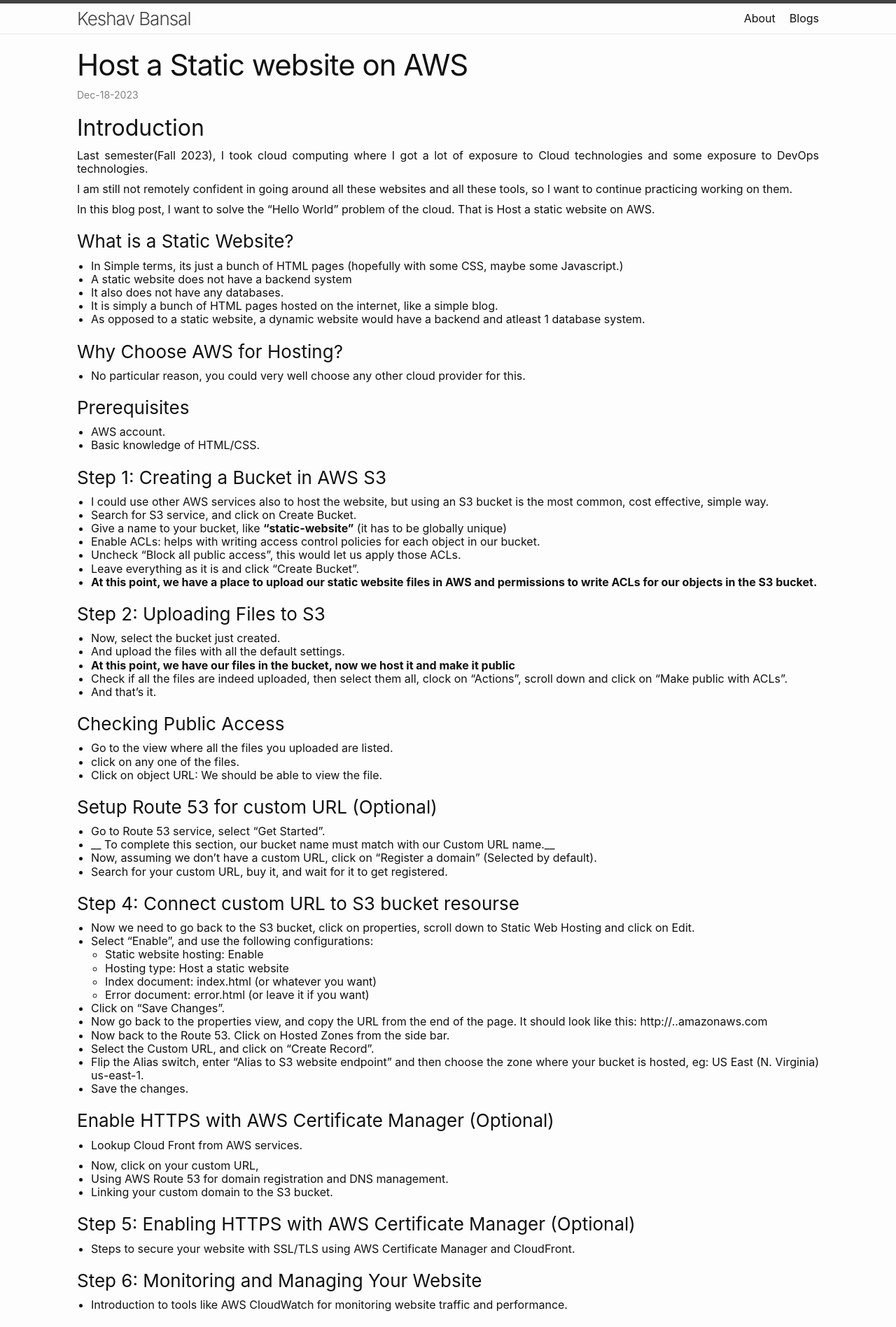
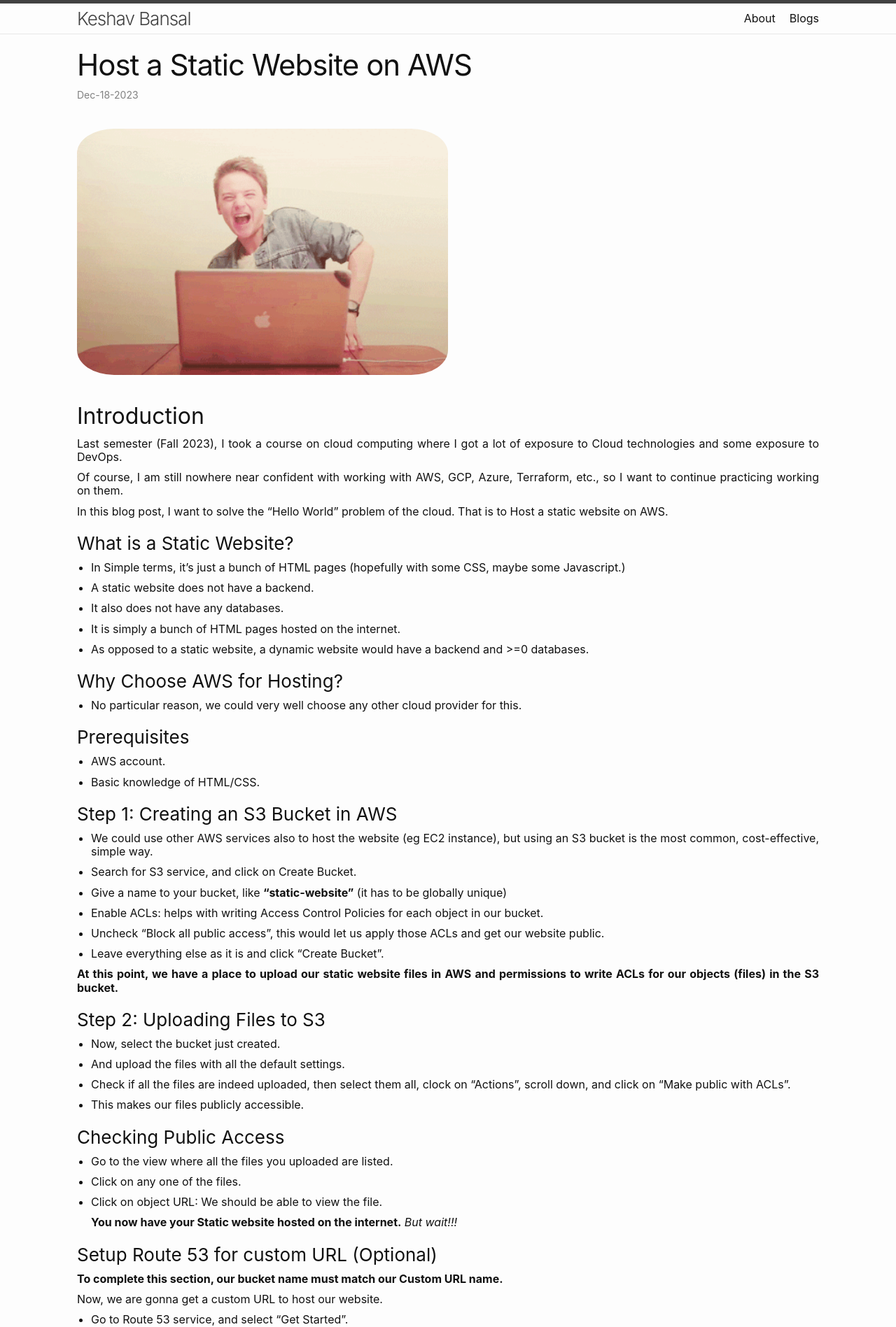
Before and after one commit to keshavbansal015/keshavbansal015.github.com, a Jekyll site: the page built from _posts/Jan 2024/2023-12-18-static-website-aws.md, in a window 1280 px wide. Shown: the top 1897 px of the page at 70% size. Built offline with Jekyll 4.4.1, drawn with Linux system fonts in a browser that asks for light colours; some of the changed text lies outside the part shown.

Commit message:
small updates

```diff
--- a/_posts/Jan 2024/2023-12-18-static-website-aws.md
+++ b/_posts/Jan 2024/2023-12-18-static-website-aws.md
@@ -1,92 +1,171 @@
 ---
 layout: post
-title: "Host a Static website on AWS"
+title: "Host a Static Website on AWS"
 categories: Cloud_Computing AWS
 permalink: :title
 ---
 
+<img src="/assets/Jan 2023/static-website/Happy programmer.gif" alt="Happy Programmer" class="blog-gif-top">
+
 ## Introduction
-Last semester(Fall 2023), I took cloud computing where I got a lot of exposure to Cloud technologies
-and some exposure to DevOps technologies.
 
-I am still not remotely confident in going around all these websites and all these tools, so I
-want to continue practicing working on them.
+Last semester (Fall 2023), I took a course on cloud computing where I got a lot of exposure to Cloud technologies and some exposure to DevOps.
 
-In this blog post, I want to solve the "Hello World" problem of the cloud. That is Host a static website on AWS.
+Of course, I am still nowhere near confident with working with AWS, GCP, Azure, Terraform, etc., so I want to continue practicing working on them.
+
+In this blog post, I want to solve the "Hello World" problem of the cloud. That is to Host a static website on AWS.
+
 
 ### What is a Static Website?
-- In Simple terms, its just a bunch of HTML pages (hopefully with some CSS, maybe some Javascript.)
-- A static website does not have a backend system
+
+- In Simple terms, it's just a bunch of HTML pages (hopefully with some CSS, maybe some Javascript.)
+
+- A static website does not have a backend.
+
 - It also does not have any databases.
-- It is simply a bunch of HTML pages hosted on the internet, like a simple blog.
-- As opposed to a static website, a dynamic website would have a backend and atleast 1 database system.
+
+- It is simply a bunch of HTML pages hosted on the internet.
+
+- As opposed to a static website, a dynamic website would have a backend and >=0 databases.
+
 
 ### Why Choose AWS for Hosting?
-- No particular reason, you could very well choose any other cloud provider for this.
+
+- No particular reason, we could very well choose any other cloud provider for this.
+
 
 ### Prerequisites
+
 - AWS account.
+
 - Basic knowledge of HTML/CSS.
 
-### Step 1: Creating a Bucket in AWS S3
-- I could use other AWS services also to host the website, but using an S3 bucket is the most common, cost effective, simple way.
+
+### Step 1: Creating an S3 Bucket in AWS
+
+- We could use other AWS services also to host the website (eg EC2 instance), but using an S3 bucket is the most common, cost-effective, simple way.
+
 - Search for S3 service, and click on Create Bucket.
+
 - Give a name to your bucket, like __"static-website"__ (it has to be globally unique)
-- Enable ACLs: helps with writing access control policies for each object in our bucket.
-- Uncheck "Block all public access", this would let us apply those ACLs.
-- Leave everything as it is and click "Create Bucket".
-- __At this point, we have a place to upload our static website files in AWS and permissions to write ACLs for our objects in the S3 bucket.__
+
+- Enable ACLs: helps with writing Access Control Policies for each object in our bucket.
+
+- Uncheck "Block all public access", this would let us apply those ACLs and get our website public.
+
+- Leave everything else as it is and click "Create Bucket".
+
+**At this point, we have a place to upload our static website files in AWS and permissions to write ACLs for our objects (files) in the S3 bucket.**
+
 
 ### Step 2: Uploading Files to S3
+
 - Now, select the bucket just created.
+
 - And upload the files with all the default settings.
-- __At this point, we have our files in the bucket, now we host it and make it public__
-- Check if all the files are indeed uploaded, then select them all, clock on "Actions", scroll down and click on "Make public with ACLs".
-- And that's it.
+
+- Check if all the files are indeed uploaded, then select them all, clock on "Actions", scroll down, and click on "Make public with ACLs".
+
+- This makes our files publicly accessible.
+
 
 ### Checking Public Access
+
 - Go to the view where all the files you uploaded are listed.
-- click on any one of the files.
+
+- Click on any one of the files.
+
 - Click on object URL: We should be able to view the file.
 
+  **You now have your Static website hosted on the internet.** *But wait!!!*
+
 ### Setup Route 53 for custom URL (Optional)
-- Go to Route 53 service, select "Get Started".
-- __ To complete this section, our bucket name must match with our Custom URL name.__
+
+**To complete this section, our bucket name must match our Custom URL name.**
+
+Now, we are gonna get a custom URL to host our website.
+
+- Go to Route 53 service, and select "Get Started".
+
 - Now, assuming we don't have a custom URL, click on "Register a domain" (Selected by default).
-- Search for your custom URL, buy it, and wait for it to get registered.
 
-### Step 4: Connect custom URL to S3 bucket resourse
-- Now we need to go back to the S3 bucket, click on properties, scroll down to Static Web Hosting and click on Edit.
+- Search for the custom URL of your choice, buy it, and wait for it to get registered.
+
+
+### Step 4: Connect custom URL to S3 bucket resource
+
+- Now we need to go back to the S3 bucket, click on properties, scroll down to Static Web Hosting, and click on Edit.
+
 - Select "Enable", and use the following configurations:
-    - Static website hosting: Enable
-    - Hosting type: Host a static website
-    - Index document: index.html (or whatever you want)
-    - Error document: error.html (or leave it if you want)
+
+	- Static website hosting: Enable
+
+	- Hosting type: Host a static website
+
+	- Index document: index.html (or whatever you want)
+
+	- Error document: error.html (or leave it if you want)
+
 - Click on "Save Changes".
-- Now go back to the properties view, and copy the URL from the end of the page. It should look like this: http://<bucketname>.<bucketzone>.amazonaws.com
-- Now back to the Route 53. Click on Hosted Zones from the side bar.
+
+- Now go back to the properties view, and copy the URL from the end of the page. It should look like this: http://<\bucketname>.<\bucketzone>.amazonaws.com
+
+- Now back to Route 53. Click on Hosted Zones from the sidebar.
+
 - Select the Custom URL, and click on "Create Record".
-- Flip the Alias switch, enter "Alias to S3 website endpoint" and then choose the zone where your bucket is hosted, eg: US East (N. Virginia) us-east-1.
-- Save the changes.
 
-### Enable HTTPS with AWS Certificate Manager (Optional)
-- Lookup Cloud Front from AWS services.
+- Flip the Alias switch, enter "Alias to S3 website endpoint" and then choose the zone where your bucket is hosted, eg: US East (N. Virginia) us-east-1, and select your S3 bucket.
 
-- Now, click on your custom URL,
-- Using AWS Route 53 for domain registration and DNS management.
-- Linking your custom domain to the S3 bucket.
+- Save the changes. Wait for the changes to propagate.
 
-### Step 5: Enabling HTTPS with AWS Certificate Manager (Optional)
-- Steps to secure your website with SSL/TLS using AWS Certificate Manager and CloudFront.
+**Our website is now hosted with a custom URL :)**
 
-### Step 6: Monitoring and Managing Your Website
-- Introduction to tools like AWS CloudWatch for monitoring website traffic and performance.
 
-### Best Practices for Hosting Static Websites on AWS
-- Tips for optimizing performance and security.
+### Step 5: Enable HTTPS with AWS Certificate Manager (Optional)
 
-### Conclusion
-Summarize the key points and encourage readers to experiment with AWS for their static websites.
+- Lookup CloudFront from AWS services.
 
-### Further Resources
-- Links to AWS documentation and other helpful resources.
+- Create a new distribution.
+
+- Choose your S3 bucket and click on "use website endpoint" hosting.
+
+- Under "Default Cache Behavior"
+
+	- Change "Viewer protocol policy": Redirect HTTP to HTTPS
+
+	- Add CNAME, in this case, the necessary one would be <\Custom Domain Name>
+
+	- Optional: We can add more CNAMEs.
+
+	- Under settings: Click on "Request certificate"
+
+- Now, in the AWS Certificate Manager, click on "Next".
+
+- Enter your custom domain name, and click Next.
+
+- Now in the ACM dashboard, we should see a new certificate being created, click on it, and open its detailed view.
+
+- In the Domains section, click "Create records in Route 53".
+
+- Click "Create Records".
+
+- Now back in the CloudFront section, refresh the custom certificate list and select the newly created certificate.
+
+- Enable security, and click on "Create Distribution".
+
+
+### Step 6: Add SSL certification
+
+- From the CloudFront dashboard, copy the "domain name" of the distribution.
+
+- We go back to Route 53 and edit the "Value/Route traffic to" of the "A" record to the copied value.
+
+- That's it folks, we are done. :)
+
+- Let the changes propagate, and now you have a personal secure static website hosted on AWS.
+
+
+
+### References
+1. [Configuring a static website on Amazon S3](https://docs.aws.amazon.com/AmazonS3/latest/userguide/HostingWebsiteOnS3Setup.html)
+2. [Configuring a static website using a custom domain registered with Route 53](https://docs.aws.amazon.com/AmazonS3/latest/userguide/website-hosting-custom-domain-walkthrough.html)
--- a/assets/css/style.scss
+++ b/assets/css/style.scss
@@ -89,3 +89,18 @@ figure {
   margin-right: auto;
   transform: scale(1); /* Enlarge image */
 }
+
+.blog-gif-top {
+  // @extend .about-image;
+  width: 50%;
+  min-width: 200px;
+  height: auto; /* Maintain aspect ratio */
+  border-radius: 10%; /* Rounded corners */
+  margin: 20px; /* Space outside the border */
+  // padding: 20px; /* Space between the border and the image */
+  display: inline-block;
+  // float: ; /* Float the image to the left */
+  margin-left: auto;
+  margin-right: auto;
+  transform: scale(1); /* Enlarge image */
+}
```
Also changed, not shown: _config.yml (line endings or trailing spaces), assets/Jan 2023/static-website/Happy programmer.gif (added), assets/Jan 2023/static-website/error.html (renamed from _posts/Jan 2024/assets/static-website/error.html), assets/Jan 2023/static-website/index.html (renamed from _posts/Jan 2024/assets/static-website/index.html), assets/Jan 2023/static-website/script.js (renamed from _posts/Jan 2024/assets/static-website/script.js), assets/Jan 2023/static-website/style.css (renamed from _posts/Jan 2024/assets/static-website/style.css), 1 other file.
